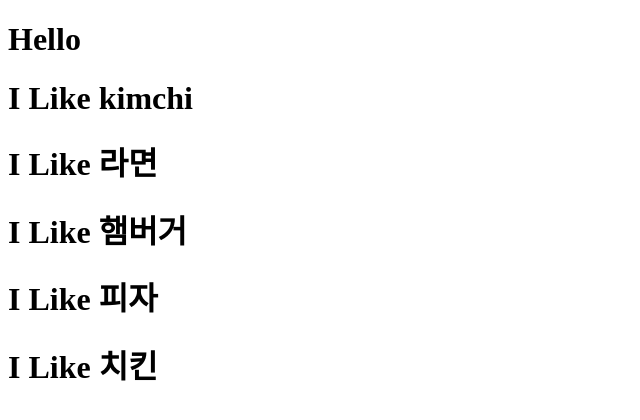
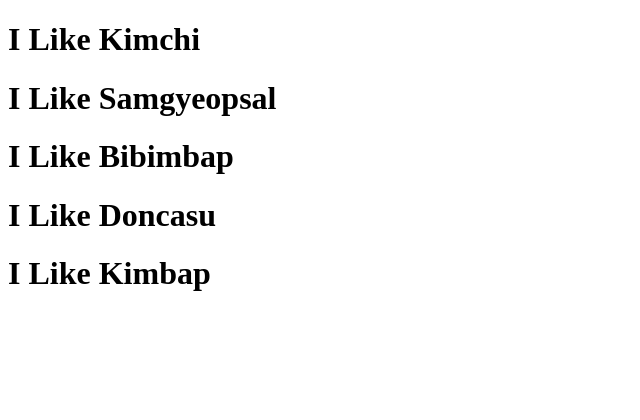
Before and after one commit to onssu/study, a React (Create React App) app in the folder react/code/movie_app/: page / in a window 1280 px wide. Shown: the top 420 px of the page, without its empty margins (0-640 px from the left). Built offline with nearby package versions, Linux system fonts and the light colour scheme.

Commit message:
6/30 modified

```diff
--- a/react/code/movie_app/src/App.js
+++ b/react/code/movie_app/src/App.js
@@ -1,18 +1,39 @@
 import React from 'react';
 
-function Food({fav}){
-  return <h1>I Like {fav}</h1>;
+function Food({name}){
+  return <h1>I Like {name}</h1>;
 }
+
+const foodILike = [{
+  name: "Kimchi",
+  image:
+    "http://aeriskitchen.com/wp-content/uploads/2008/09/kimchi_bokkeumbap_02-.jpg"
+},
+{
+  name: "Samgyeopsal",
+  image:
+    "https://3.bp.blogspot.com/-hKwIBxIVcQw/WfsewX3fhJI/AAAAAAAAALk/yHxnxFXcfx4ZKSfHS_RQNKjw3bAC03AnACLcBGAs/s400/DSC07624.jpg"
+},
+{
+  name: "Bibimbap",
+  image:
+    "http://cdn-image.myrecipes.com/sites/default/files/styles/4_3_horizontal_-_1200x900/public/image/recipes/ck/12/03/bibimbop-ck-x.jpg?itok=RoXlp6Xb"
+},
+{
+  name: "Doncasu",
+  image:
+    "https://s3-media3.fl.yelpcdn.com/bphoto/7F9eTTQ_yxaWIRytAu5feA/ls.jpg"
+},
+{
+  name: "Kimbap",
+  image:
+    "http://cdn2.koreanbapsang.com/wp-content/uploads/2012/05/DSC_1238r-e1454170512295.jpg"
+}]
 
 function App() {
   return (
     <div className="App">
-      <h1>Hello</h1>
-      <Food fav="kimchi" />
-      <Food fav="라면" />
-      <Food fav="햄버거" />
-      <Food fav="피자" />
-      <Food fav="치킨" />
+      {foodILike.map(dish => <Food name={dish.name} />)}
     </div>
   );
 }
```
